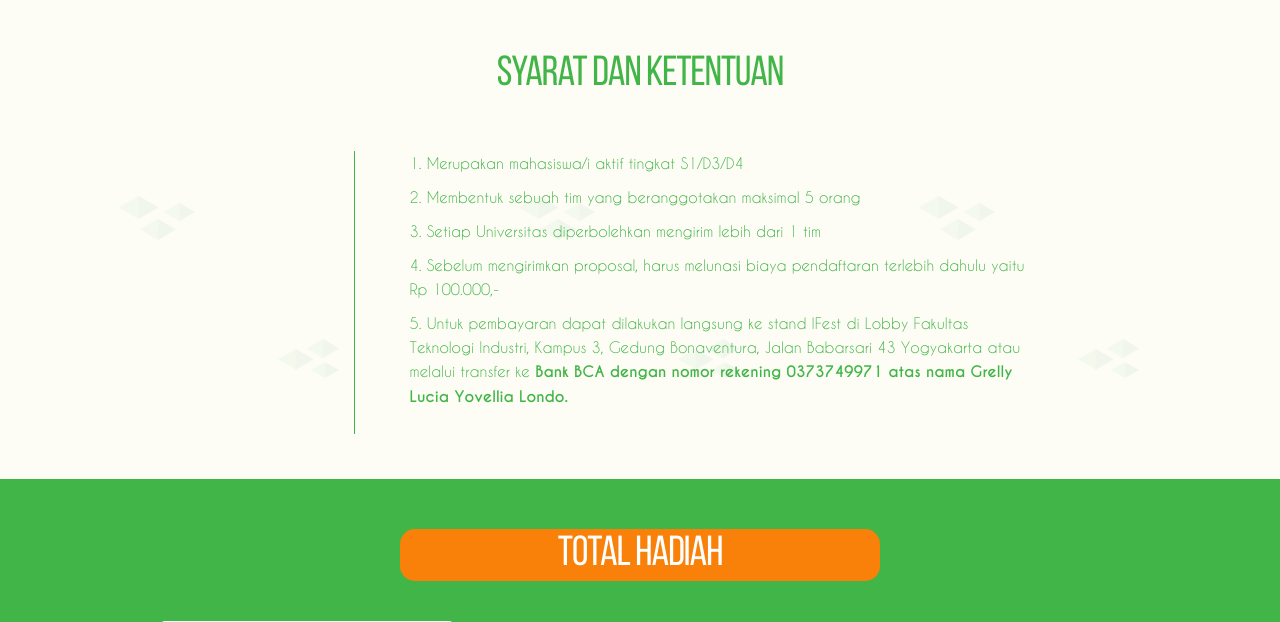
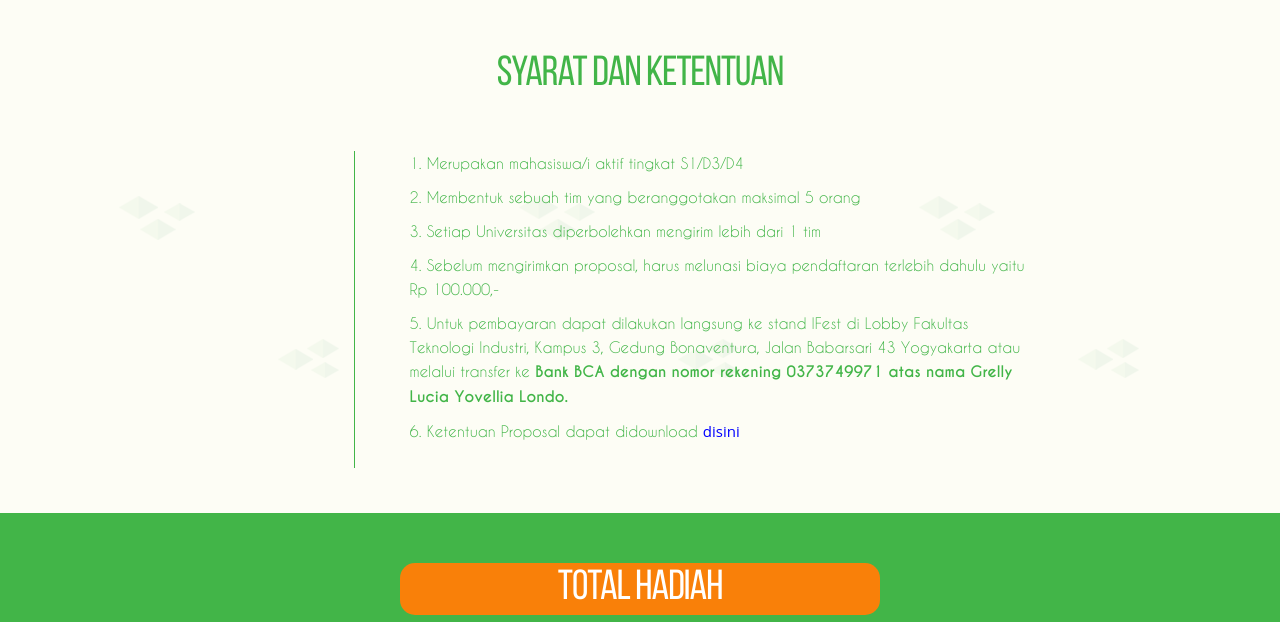
Before and after one commit to EkaJuliantara/upc-frontend, a PHP site: page / in a window 1280 px wide. Shown: the part 1109-1731 px from the top of the page. Run offline with PHP 8.4, Linux system fonts and the light colour scheme.

Commit message:
udah upload

```diff
--- a/css/style.css
+++ b/css/style.css
@@ -712,3 +712,14 @@ table input{
     border-radius: 18px;
     margin-top: 30px;
 }
+
+#syarat a {
+    text-decoration: none;
+    display: inline-block;
+    color: blue;
+}
+
+#syarat a:hover{
+    text-decoration: underline;
+    color: #F98009;
+}
--- a/index.html
+++ b/index.html
@@ -124,6 +124,7 @@
                         <li>Setiap Universitas diperbolehkan mengirim lebih dari 1 tim</li>
                         <li>Sebelum mengirimkan proposal, harus melunasi biaya pendaftaran terlebih dahulu yaitu Rp 100.000,-</li>
                         <li>Untuk pembayaran dapat dilakukan langsung ke stand IFest di Lobby Fakultas Teknologi Industri, Kampus 3, Gedung Bonaventura, Jalan Babarsari 43 Yogyakarta atau melalui transfer ke <strong> Bank BCA dengan nomor rekening 0373749971 atas nama Grelly Lucia Yovellia Londo.</strong></li>
+                        <li>Ketentuan Proposal dapat didownload <a href="ketentuan\KETENTUAN_PROPOSAL.pdf">disini</a></li>
                     </ol>
                 </div>
             </div>
```
Also changed, not shown: 1 other file.
